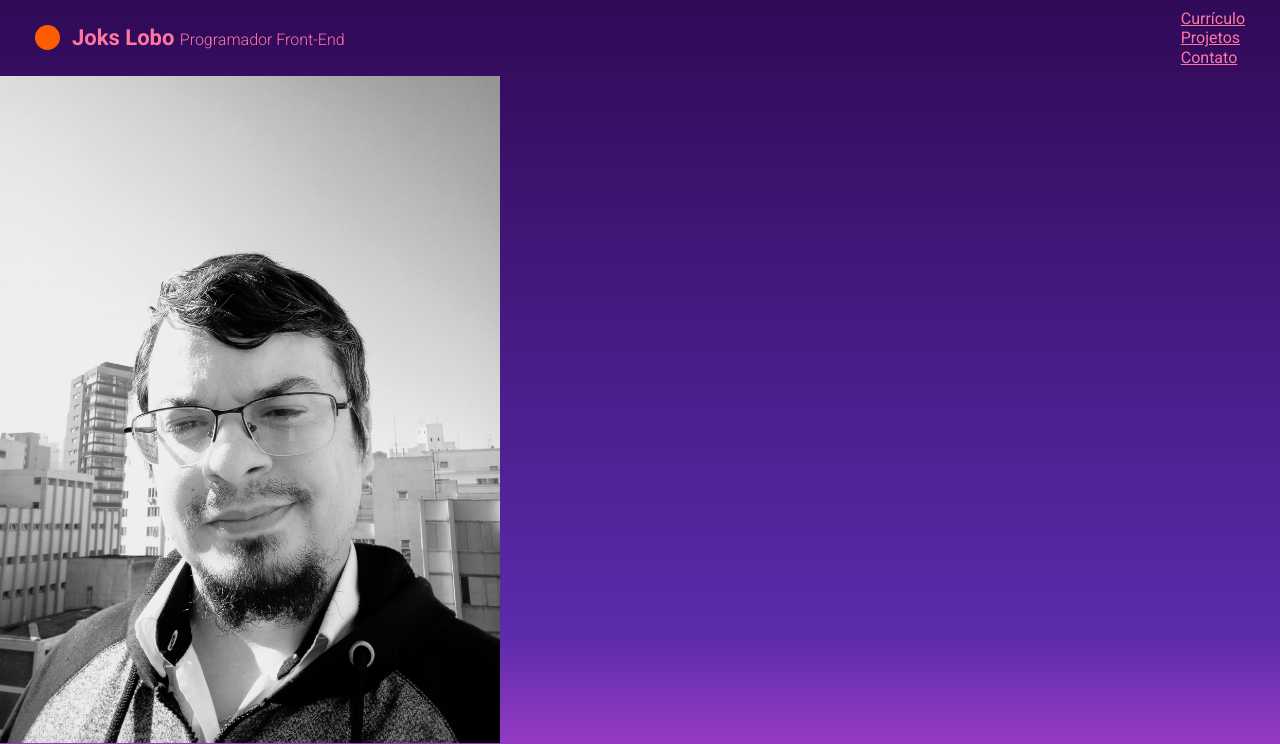
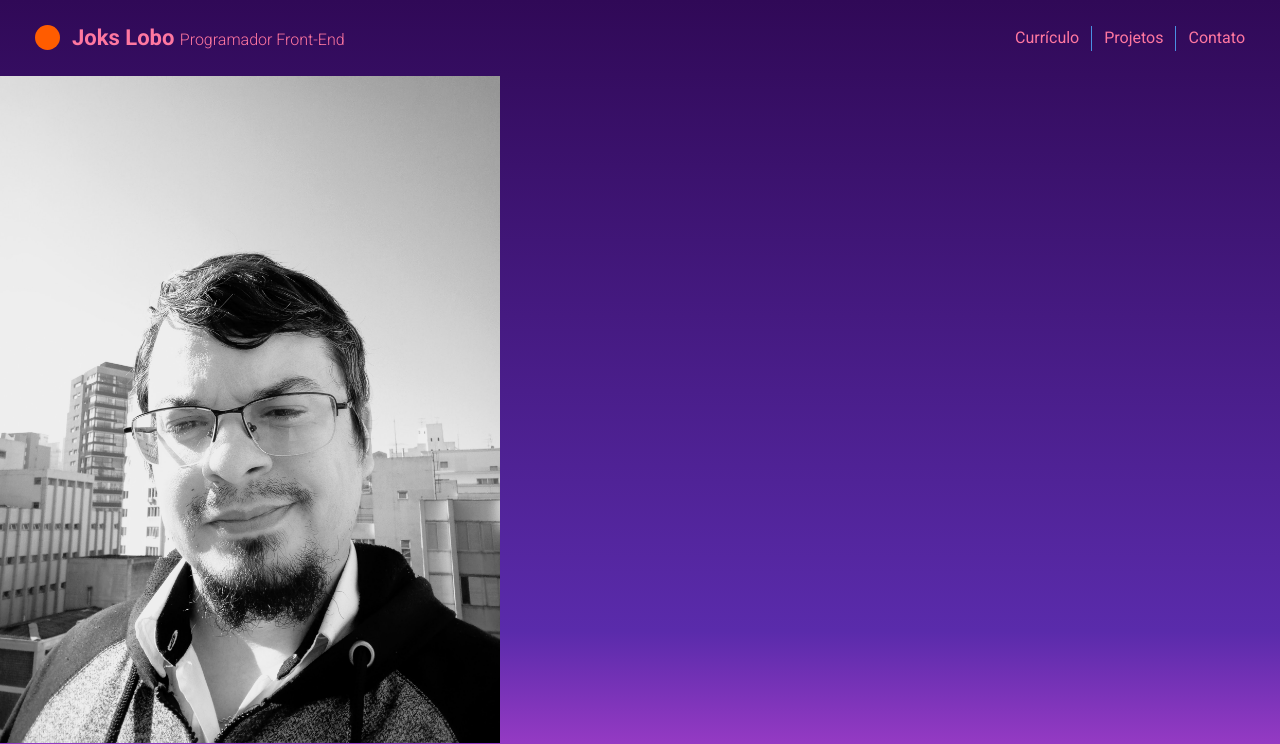
Before and after one commit to JoksLobo/meu-portfolio, a plain HTML site: page index.html in a window 1280 px wide. Shown: the top 744 px of the page. Drawn offline with Linux system fonts and the light colour scheme.

Commit message:
estilização links-box

```diff
--- a/styles.css
+++ b/styles.css
@@ -47,6 +47,7 @@ header {
   align-items: center;
   gap: 1.2rem;
   text-decoration: none;
+  transition: all 0.5s ease-in-out;
 
   .circle {
     height: 2.5rem;
@@ -63,6 +64,43 @@ header {
       font-weight: 300;
     }
   }
+
+  &:hover {
+    .circle {
+      background: var(--azul-e);
+    }
+
+    h1 {
+      color: #ff5c00;
+
+      span {
+        color: var(--laranja);
+      }
+    }
+  }
+}
+
+.links-box {
+  .links {
+    display: flex;
+    gap: 1.2rem;
+    align-items: center;
+
+    .bar {
+      width: 0.1rem;
+      height: 2.5rem;
+      background: var(--azul-e);
+    }
+
+    & a {
+      text-decoration: none;
+      transition: all 0.5s ease;
+
+      &:hover {
+        color: var(--laranja);
+      }
+    }
+  }
 }
 
 /* main {
```
